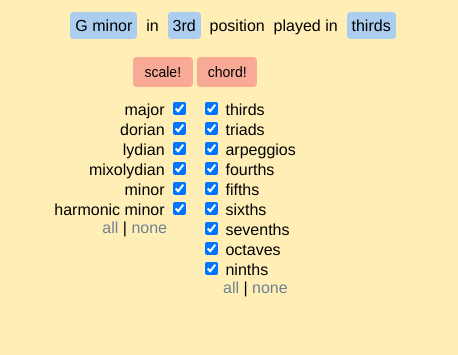
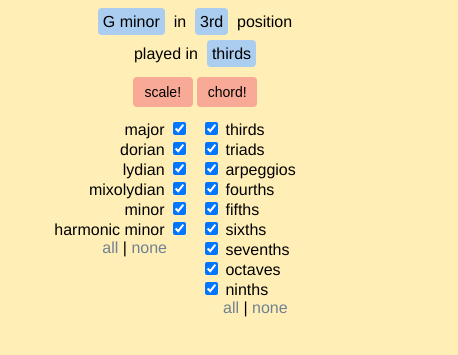
Before and after one commit to stevegutz/conductor, a plain HTML site: page index.html in a window 390 px wide. Both pictures are taken after a click on the button "scale!". Shown: the part 51-406 px from the top of the page, 458 px wide, since content can reach past the window. Drawn offline with Linux system fonts and the light colour scheme.

Commit message:
More styling; some mobile tweaks

```diff
--- a/index.html
+++ b/index.html
@@ -2,6 +2,10 @@
 <html>
 <head>
 <title>Conductor</title>
+
+<meta name="viewport" content="width=device-width, height=device-height, user-scalable=no, minimal-ui">
+<meta name="apple-mobile-web-app-capable" content="yes">
+<meta name="apple-mobile-web-app-status-bar-style" content="black">
 
 <style type="text/css">
 body {
@@ -9,7 +13,6 @@ body {
 
   background-color: #FFEFB7;
 
-  /* change family ?*/
   font-family: Helvetica, Arial, sans-serif;
   font-size: 16px;
   text-align: center;
@@ -28,12 +31,12 @@ button {
 }
 
 #btn-div {
-  margin: 10px 0 12px 0;
+  margin: 14px 0 12px 0;
 }
 
 div.result {
-  height: 30px;
-  width: 450px;
+  max-height: 60px;
+  margin-top: -4px;
   display: none;
 }
 
@@ -47,6 +50,11 @@ div.result-section {
   padding: 4px;
 
   background-color: #ABCDEF;
+}
+
+#played-in {
+  margin-top: 14px;
+  display: block;
 }
 
 div.check {
@@ -102,7 +110,7 @@ a.none:hover {
 }
 
 a.all:active, a.none:active {
-  color: #8C92AC;
+  color: #708090;
   text-decoration: none;
 }
 
@@ -126,7 +134,7 @@ div.all-or-none {
     &nbsp;position
   </div>
   <div class="result-section" id="played-in">
-    &nbsp;played in&nbsp;
+    played in&nbsp;
     <span class="highlighted" id="scale-pattern"></span>
   </div>
 </div>
@@ -273,11 +281,17 @@ div.all-or-none {
         position -= 12;
       }
       document.getElementById("scale-position").innerHTML = appendSuffix(position);
+      document.getElementById("position-div").style.display = "inline";
+    } else {
+      document.getElementById("position-div").style.display = "none";
     }
 
     var patterns = getCheckedBoxes("pattern");
     if (patterns.length > 0) {
       document.getElementById("scale-pattern").innerHTML = randomElement(patterns);
+      document.getElementById("played-in").style.display = "block";
+    } else {
+      document.getElementById("played-in").style.display = "none";
     }
   }
 
```
